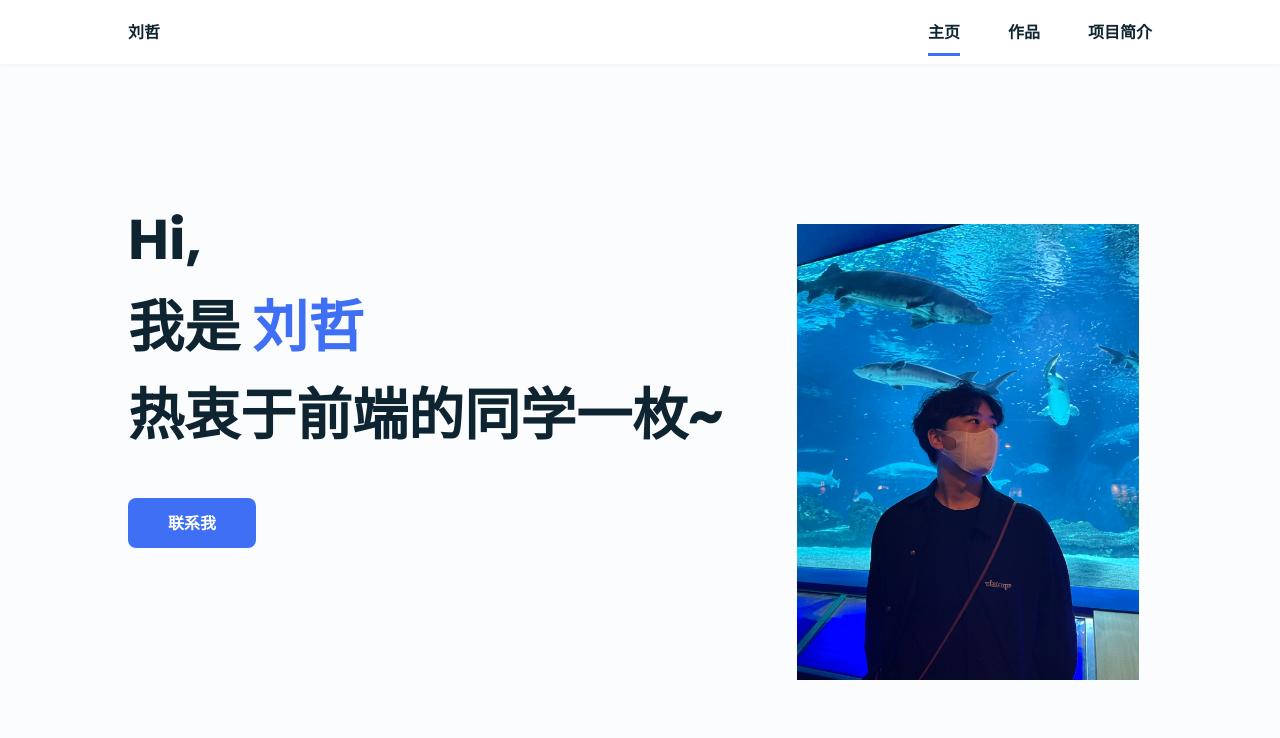
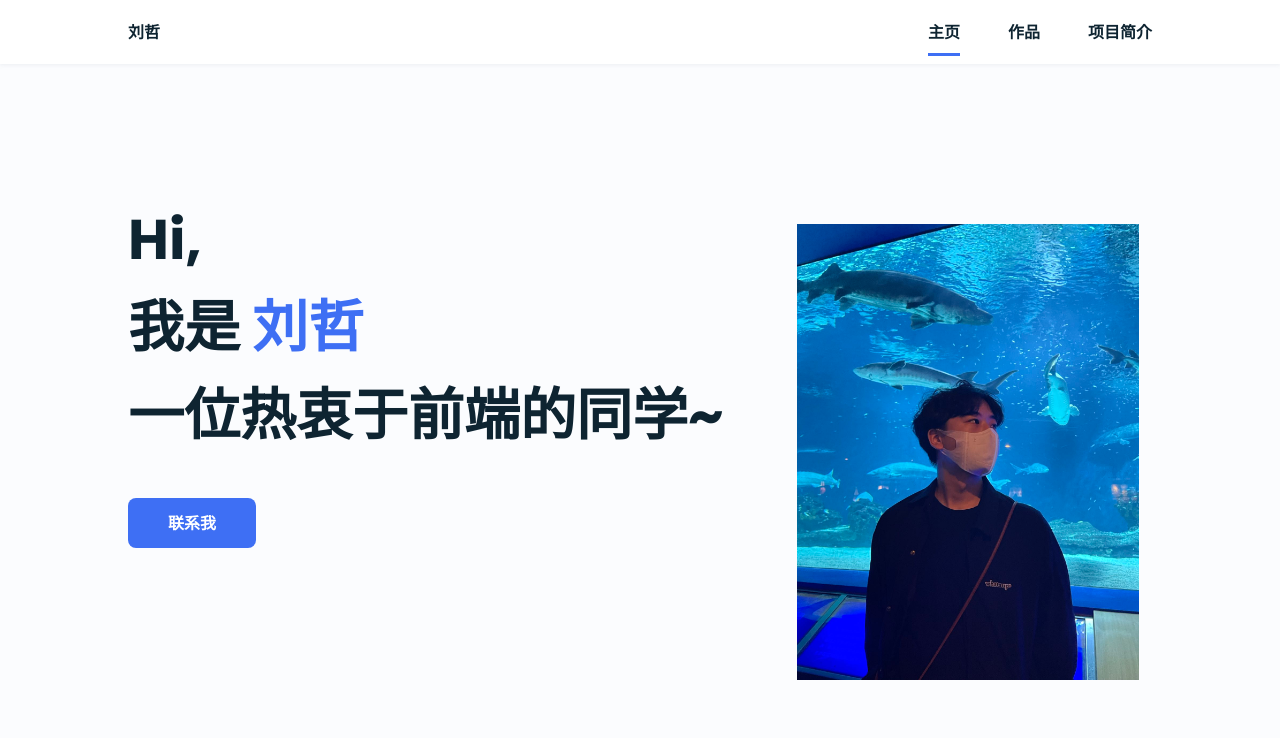
Before and after one commit to Ervilhas-Liu/project-resume, a plain HTML site: page index.html in a window 1280 px wide. Shown: the top 738 px of the page. Drawn offline with nearby package versions, Linux system fonts and the light colour scheme; a small style sheet from the web is missing.

Commit message:
feat: 更改title

```diff
--- a/index.html
+++ b/index.html
@@ -41,7 +41,7 @@
         <!--===== HOME =====-->
         <section class="home bd-grid" id="home">
             <div class="home__data">
-                <h1 class="home__title">Hi,<br>我是 <span class="home__title-color">刘哲</span><br>热衷于前端的同学一枚~</h1>
+                <h1 class="home__title">Hi,<br>我是 <span class="home__title-color">刘哲</span><br>一位热衷于前端的同学~</h1>
                 <a href="tel:18661551701" class="button">联系我</a>
             </div>
 
```
